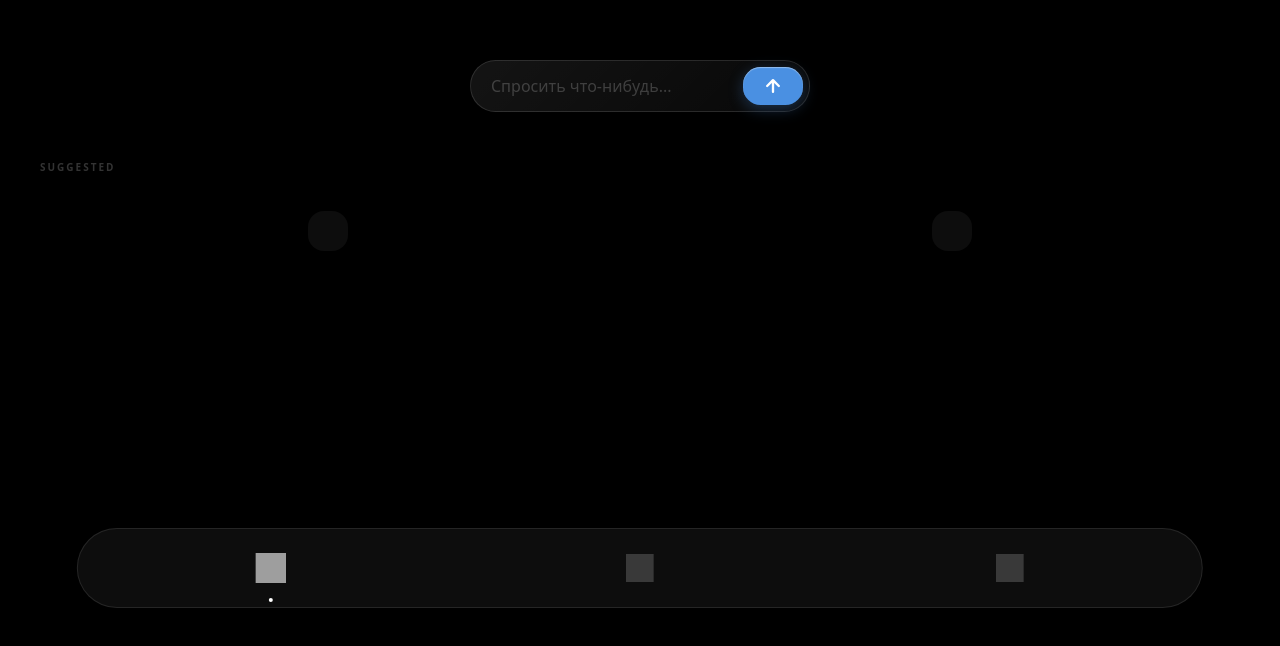
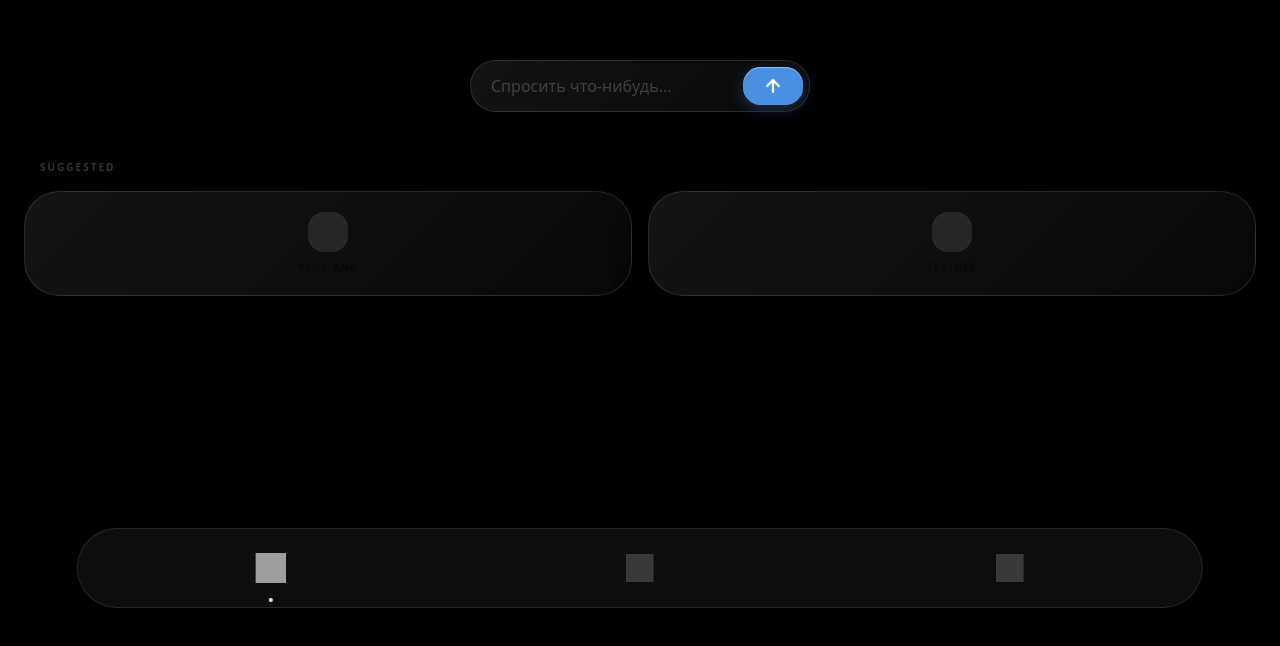
Before and after one commit to fugu70539/PluginBox, a Next.js app: page / in a window 1280 px wide. Shown: the part 160-806 px from the top of the page. Built offline with nearby package versions, Linux system fonts and the light colour scheme; grey boxes are pictures that could not be loaded.

Commit message:
Update Hub.tsx

```diff
--- a/src/components/views/Hub.tsx
+++ b/src/components/views/Hub.tsx
@@ -8,12 +8,18 @@ export default function Hub() {
   const [userName, setUserName] = useState("Artem");
 
   useEffect(() => {
+    // Получаем объект Telegram WebApp через приведение к any для обхода TS
     const tg = (window as any).Telegram?.WebApp;
+
     if (tg) {
       tg.ready();
       tg.expand();
+
+      // Определяем имя пользователя напрямую из API Telegram
       const firstName = tg.initDataUnsafe?.user?.first_name;
-      if (firstName) setUserName(firstName);
+      if (firstName) {
+        setUserName(firstName);
+      }
     }
   }, []);
 
@@ -24,32 +30,35 @@ export default function Hub() {
       className="min-h-screen space-bg px-6 pt-24"
     >
       <header className="flex flex-col items-center justify-center text-center mb-10">
-        {/* Приветствие */}
+        {/* Заголовок: Приветствие */}
         <h1 className="text-[28px] font-bold tracking-tight">
           Привет, {userName}!
         </h1>
 
-        {/* Подзаголовок: теперь такой же стиль, как у H1 */}
+        {/* Вторая строка: в том же стиле, что и приветствие */}
         <h2 className="text-[28px] font-bold tracking-tight">
           Что бы ты хотел найти?
         </h2>
       </header>
 
+      {/* Поисковая строка с патчем "More Than Glass" */}
       <SearchInput />
 
-      {/* Сетка Suggested */}
+      {/* Сетка Suggested с обновленными стилями стекла */}
       <div className="mt-12">
         <h2 className="text-white/20 text-[10px] font-bold uppercase tracking-[0.2em] mb-4 ml-4">
           Suggested
         </h2>
         <div className="grid grid-cols-2 gap-4 pb-10">
-          <div className="glass-ios rounded-[2.2rem] p-6 flex flex-col items-center py-5 transition-transform active:scale-95">
-            <div className="w-10 h-10 bg-white/5 rounded-2xl mb-2" />
-            <span className="text-[10px] font-bold uppercase tracking-tighter opacity-60">Plug anc</span>
+          {/* Карточки теперь используют глобальный класс mt-glass */}
+          <div className="mt-glass rounded-[2.2rem] p-6 flex flex-col items-center py-5 transition-all active:scale-95">
+            <div className="w-10 h-10 bg-white/10 rounded-2xl mb-2" />
+            <span className="text-[10px] font-bold uppercase tracking-widest opacity-40">Plug anc</span>
           </div>
-          <div className="glass-ios rounded-[2.2rem] p-6 flex flex-col items-center py-5 transition-transform active:scale-95">
-            <div className="w-10 h-10 bg-white/5 rounded-2xl mb-2" />
-            <span className="text-[10px] font-bold uppercase tracking-tighter opacity-60">Teather</span>
+
+          <div className="mt-glass rounded-[2.2rem] p-6 flex flex-col items-center py-5 transition-all active:scale-95">
+            <div className="w-10 h-10 bg-white/10 rounded-2xl mb-2" />
+            <span className="text-[10px] font-bold uppercase tracking-widest opacity-40">Teather</span>
           </div>
         </div>
       </div>
```
